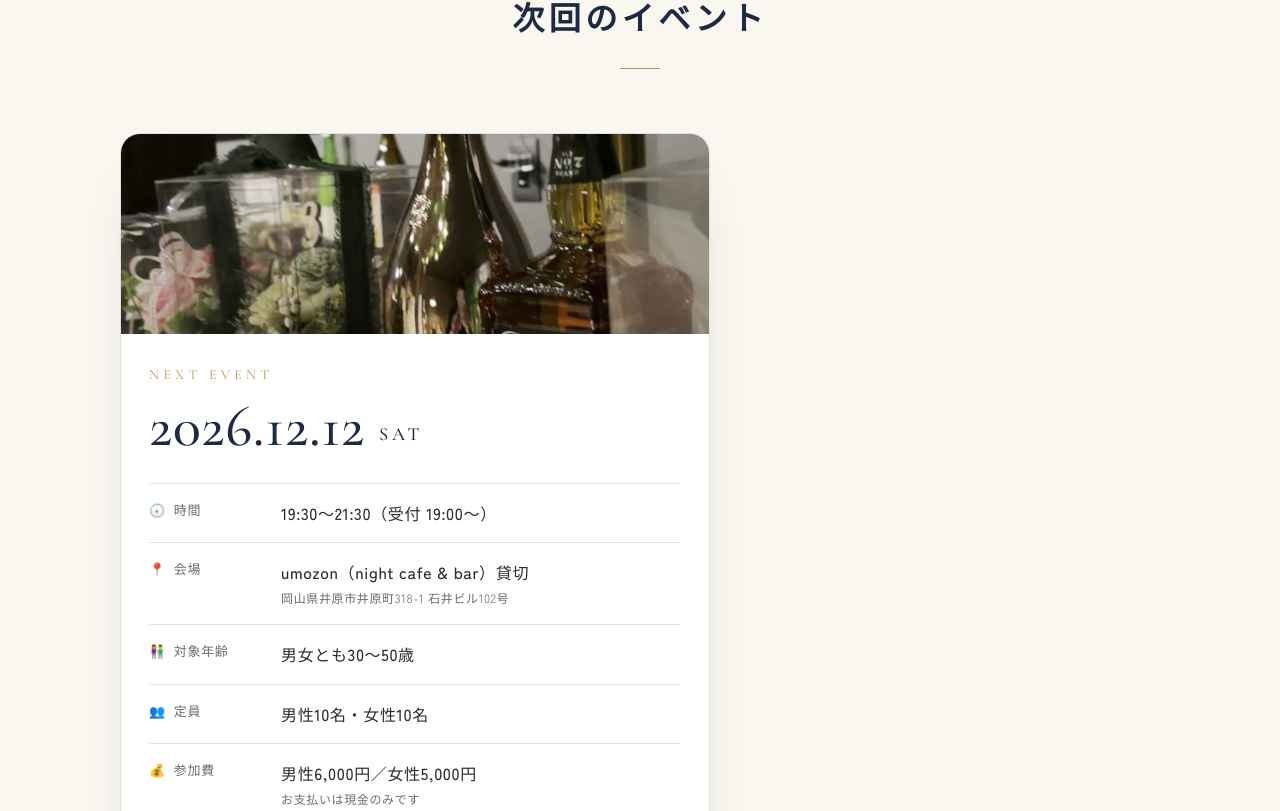
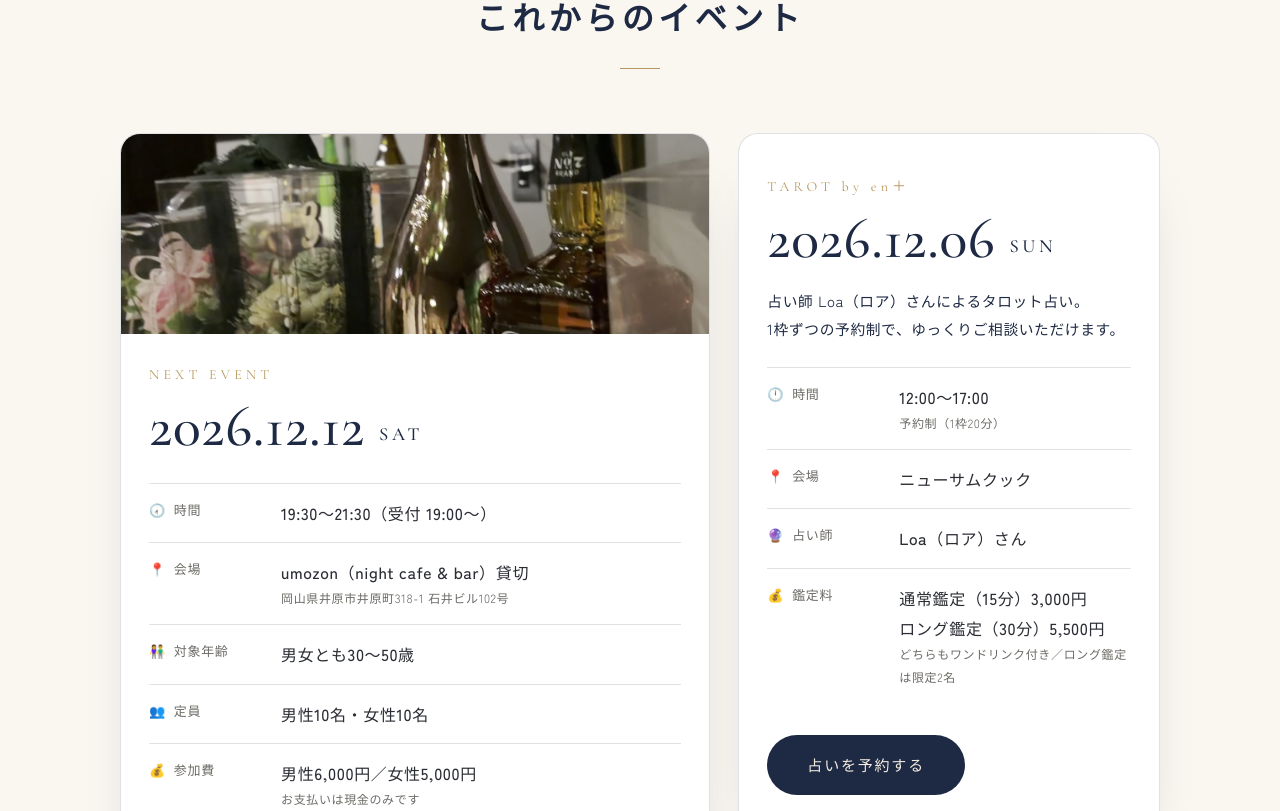
Before and after one commit to enplus-ibara/enplus-ibara.github.io, a React (Vite) app: page / in a window 1280 px wide. Shown: the part 1769-2580 px from the top of the page. Built offline with nearby package versions, Linux system fonts and the light colour scheme.

Commit message:
12/6 タロット占い（Loaさん・ニューサムクック）の告知を追加

```diff
--- a/index.html
+++ b/index.html
@@ -68,6 +68,22 @@
               { "@type": "Offer", "name": "男性", "price": 6000, "priceCurrency": "JPY", "url": "https://docs.google.com/forms/d/e/1FAIpQLSeuiWt7XgTjw5qniEAJbC4dTj8PVMxAwwcf-z76WmR0hisgvg/viewform" },
               { "@type": "Offer", "name": "女性", "price": 5000, "priceCurrency": "JPY", "url": "https://docs.google.com/forms/d/e/1FAIpQLSeuiWt7XgTjw5qniEAJbC4dTj8PVMxAwwcf-z76WmR0hisgvg/viewform" }
             ]
+          },
+          {
+            "@type": "Event",
+            "name": "TAROT by en＋ タロット占い（占い師 Loa さん）",
+            "description": "en＋のタロット占いイベント。占い師 Loa（ロア）さんによる予約制の鑑定です。通常鑑定15分3,000円・ロング鑑定30分5,500円（どちらもワンドリンク付き）。",
+            "startDate": "2026-12-06T12:00:00+09:00",
+            "endDate": "2026-12-06T17:00:00+09:00",
+            "eventStatus": "https://schema.org/EventScheduled",
+            "eventAttendanceMode": "https://schema.org/OfflineEventAttendanceMode",
+            "location": { "@type": "Place", "name": "ニューサムクック" },
+            "performer": { "@type": "Person", "name": "Loa" },
+            "organizer": { "@id": "https://enplus-ibara.github.io/#organization" },
+            "offers": [
+              { "@type": "Offer", "name": "通常鑑定（15分）", "price": 3000, "priceCurrency": "JPY", "url": "https://script.google.com/macros/s/AKfycbz9ldLbnVkMjPEDdAqxRhXr7VljOktwgAOFF4YbS0QWaOkQmP98JyctNo44lfcAq93G/exec" },
+              { "@type": "Offer", "name": "ロング鑑定（30分）", "price": 5500, "priceCurrency": "JPY", "url": "https://script.google.com/macros/s/AKfycbz9ldLbnVkMjPEDdAqxRhXr7VljOktwgAOFF4YbS0QWaOkQmP98JyctNo44lfcAq93G/exec" }
+            ]
           }
         ]
       }
@@ -83,6 +99,7 @@
       <p>おひとり・初めての方も大歓迎。一人ひとりとゆっくり話せる、あたたかい出会いの場です。</p>
       <p>次回：2026年12月12日（土）19:30〜21:30（受付19:00〜）／umozon 貸切（岡山県井原市井原町318-1 石井ビル102号）／男女とも30〜50歳／男性10名・女性10名／男性6,000円・女性5,000円（現金のみ）</p>
       <p><a href="https://docs.google.com/forms/d/e/1FAIpQLSeuiWt7XgTjw5qniEAJbC4dTj8PVMxAwwcf-z76WmR0hisgvg/viewform">お申し込みはこちら</a></p>
+      <p>タロット占い「TAROT by en＋」：2026年12月6日（日）12:00〜17:00／ニューサムクック／占い師 Loa（ロア）さん／通常鑑定（15分）3,000円・ロング鑑定（30分）5,500円（どちらもワンドリンク付き）／<a href="https://script.google.com/macros/s/AKfycbz9ldLbnVkMjPEDdAqxRhXr7VljOktwgAOFF4YbS0QWaOkQmP98JyctNo44lfcAq93G/exec">占いのご予約はこちら</a></p>
       <p><a href="https://www.instagram.com/enplus_ibara/">Instagram @enplus_ibara</a></p>
     </noscript>
     <script type="module" src="/src/main.jsx"></script>
--- a/src/App.jsx
+++ b/src/App.jsx
@@ -19,8 +19,10 @@ const ease = [0.22, 1, 0.36, 1]
 
 // スクロールで見えたときに、ぼかしが解けながら浮かび上がる
 // 申込受付中の回があればフォームへ、なければ「次回のイベント」欄へ案内する
-const applyEvent = events.find((e) => e.apply)
-const nextEvent = events[0]
+// マッチングイベントの回だけを対象にする（占いなど formUrl を持つ回は除く）
+const matchEvents = events.filter((e) => !e.formUrl)
+const applyEvent = matchEvents.find((e) => e.apply)
+const nextEvent = matchEvents[0]
 const ApplyLink = ({ className, label, onClick }) =>
   applyEvent
     ? <a className={className} href={FORM_URL} target="_blank" rel="noreferrer">{label}</a>
@@ -383,7 +385,7 @@ function Voices() {
 function EventSection() {
   return (
     <section className="section event" id="event">
-      <SectionTitle en="EVENT" ja="次回のイベント" />
+      <SectionTitle en="EVENT" ja="これからのイベント" />
       <div className="event-list">
         {events.map((ev, i) => (
           <motion.article
@@ -407,6 +409,7 @@ function EventSection() {
             )}
             <p className="ev-label">{ev.label}</p>
             <p className="ev-date">{ev.date}<span>{ev.week}</span></p>
+            {ev.lead && <p className="ev-lead">{ev.lead}</p>}
             <dl>
               {ev.rows.map((r, j) => (
                 <motion.div
@@ -426,7 +429,7 @@ function EventSection() {
               ))}
             </dl>
             {ev.open && (ev.apply
-              ? <a className="btn" href={FORM_URL} target="_blank" rel="noreferrer">この回に申し込む</a>
+              ? <a className="btn" href={ev.formUrl || FORM_URL} target="_blank" rel="noreferrer">{ev.button || 'この回に申し込む'}</a>
               : <p className="ev-note">お申し込みは近日受付開始です。<br />開始のお知らせは Instagram でお届けします。</p>
             )}
           </motion.article>
--- a/src/data.js
+++ b/src/data.js
@@ -5,6 +5,7 @@ export const INSTAGRAM_URL = 'https://www.instagram.com/enplus_ibara/'
 export const DM_URL = 'https://ig.me/m/enplus_ibara'
 
 // open: 詳しい情報を載せる／apply: 申込受付中（false の間は申込ボタンを出さず「近日受付開始」と表示）
+// formUrl がある回は、マッチングイベント以外の催し（そのURLへ申し込む。上部・下部の「申し込む」ボタンの対象にはしない）
 export const events = [
   {
     label: 'NEXT EVENT',
@@ -20,6 +21,22 @@ export const events = [
     ],
     open: true,
     apply: true,
+  },
+  {
+    label: 'TAROT by en＋',
+    date: '2026.12.06',
+    week: 'SUN',
+    lead: '占い師 Loa（ロア）さんによるタロット占い。\n1枠ずつの予約制で、ゆっくりご相談いただけます。',
+    rows: [
+      { icon: '🕛', name: '時間', value: '12:00〜17:00', sub: '予約制（1枠20分）' },
+      { icon: '📍', name: '会場', value: 'ニューサムクック' },
+      { icon: '🔮', name: '占い師', value: 'Loa（ロア）さん' },
+      { icon: '💰', name: '鑑定料', value: '通常鑑定（15分）3,000円\nロング鑑定（30分）5,500円', sub: 'どちらもワンドリンク付き／ロング鑑定は限定2名' },
+    ],
+    open: true,
+    apply: true,
+    formUrl: 'https://script.google.com/macros/s/AKfycbz9ldLbnVkMjPEDdAqxRhXr7VljOktwgAOFF4YbS0QWaOkQmP98JyctNo44lfcAq93G/exec',
+    button: '占いを予約する',
   },
 ]
 
--- a/src/index.css
+++ b/src/index.css
@@ -480,3 +480,7 @@ button { font: inherit; color: inherit; }
 }
 
 .ev-note { margin-top: 20px; font-size: 0.9rem; line-height: 1.9; color: var(--navy, #1f2d4d); opacity: 0.85; }
+
+/* 開催情報：補足の一文（占いなど）と、改行を含む値 */
+.ev-lead { margin: -8px 0 24px; font-size: 0.92rem; line-height: 1.9; color: var(--navy); white-space: pre-line; }
+.ev-row dd { white-space: pre-line; }
```
Also changed, not shown: 1 other file (tests, documents, lock files or other folders).
